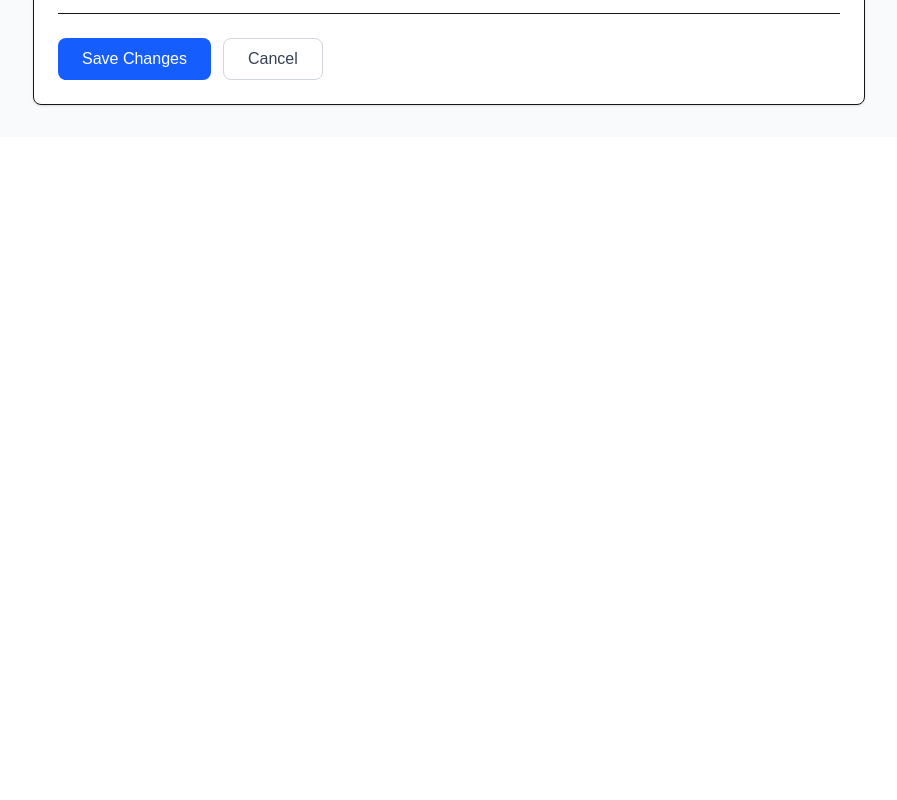
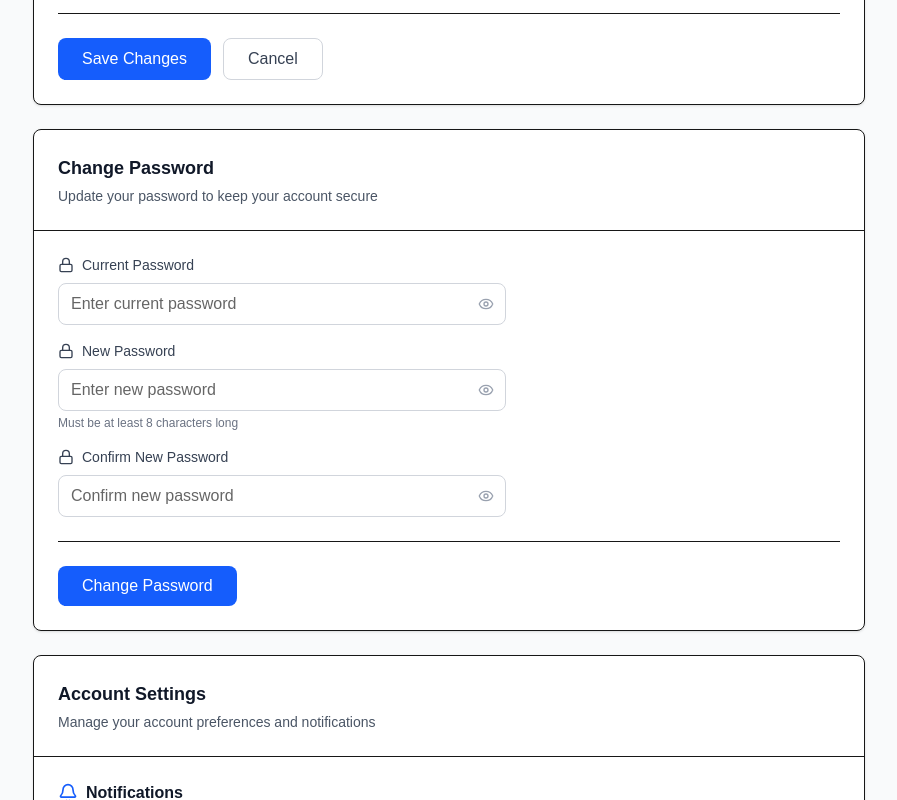
Before and after one commit to Ronelmelendrez/Vendors_inventory_system, a Next.js app in the folder frontend/: page /settings in a window 1280 px wide. Shown: the part 800-1600 px from the top of the page, without its empty margins (191-1088 px from the left). Before the commit the page ends 937 px from the top, so only its background shows below. Built offline with nearby package versions, Linux system fonts and the light colour scheme; sample sign-in values are in the browser's storage.

Commit message:
feat: integrate PasswordChangeSection and AccountSettings into Settings page

```diff
--- a/frontend/src/app/settings/page.tsx
+++ b/frontend/src/app/settings/page.tsx
@@ -2,6 +2,7 @@
 
 import { ProtectedRoute } from "@/components/auth/ProtectedRoute";
 import { Header } from "@/components/dashboard";
+import { PasswordChangeSection, AccountSettings } from "@/components/settings";
 import { User, Mail, Phone, MapPin, Building2, Globe } from "lucide-react";
 import { useAuth } from "@/contexts/AuthContext";
 import { useProfile } from "@/hooks/useProfile";
@@ -232,6 +233,12 @@ function SettingsContent() {
             </div>
           </form>
         </div>
+
+        {/* Password Change Section */}
+        <PasswordChangeSection />
+
+        {/* Account Settings Section */}
+        <AccountSettings />
       </div>
     </div>
   );
```
